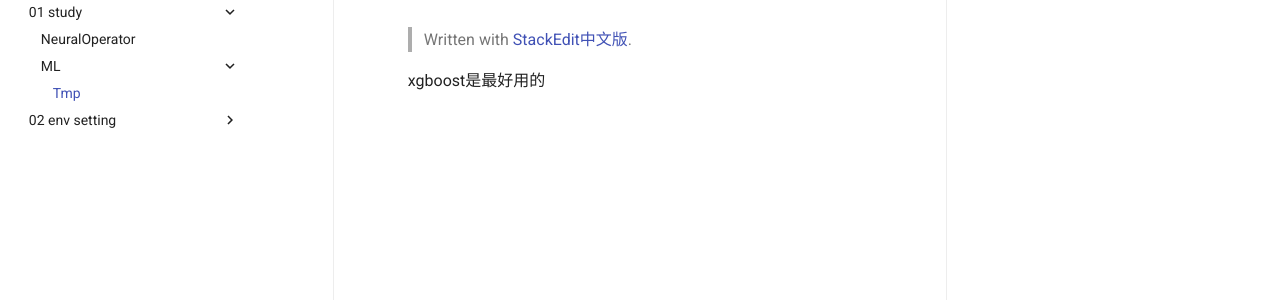
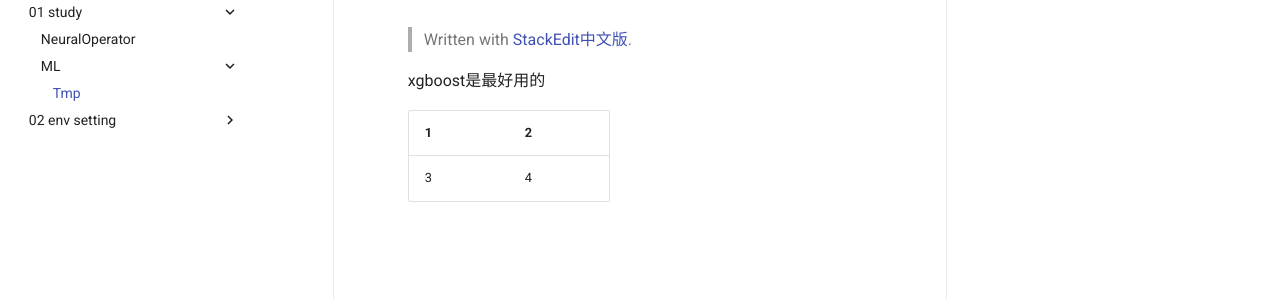
Before and after one commit to emptyalley992/note, an MkDocs documentation site: the page built from docs/01_study/ML/tmp.md, in a window 1280 px wide and 900 px high. Shown: the part 153-453 px from the top of the window. Built offline with MkDocs 1.6.1 and Material for MkDocs 9.7.7, drawn with Linux system fonts in a browser that asks for light colours; comment, search, counter and statistics services are not loaded.

Commit message:
docs/01_study/ML/tmp.md updated from https://stackedit.cn/

```diff
--- a/docs/01_study/ML/tmp.md
+++ b/docs/01_study/ML/tmp.md
@@ -4,6 +4,14 @@
 > Written with [StackEdit中文版](https://stackedit.cn/).
 
 xgboost是最好用的
+
+
+| 1 | 2 |
+|--|--|
+| 3 | 4 |
+
+
 <!--stackedit_data:
-eyJoaXN0b3J5IjpbLTE3ODE4MDg4MzddfQ==
+eyJoaXN0b3J5IjpbLTEzMzI3MDE4MDMsLTE3ODE4MDg4MzddfQ
+==
 -->
```
